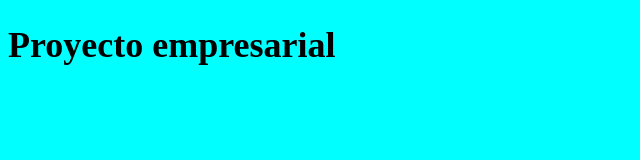
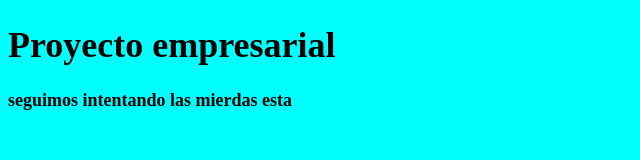
Before and after one commit to rtl78/CursoGit, a plain HTML site: page index.html in a window 1280 px wide. Shown: the whole page, without its empty margins (0-640 px from the left). Drawn offline with Linux system fonts and the light colour scheme.

Commit message:
Nueva cosas

```diff
--- a/index.html
+++ b/index.html
@@ -9,5 +9,6 @@
 </head>
 <body>
     <h1>Proyecto empresarial</h1>
+    <p>seguimos intentando las mierdas esta</p>
 </body>
 </html>
```
